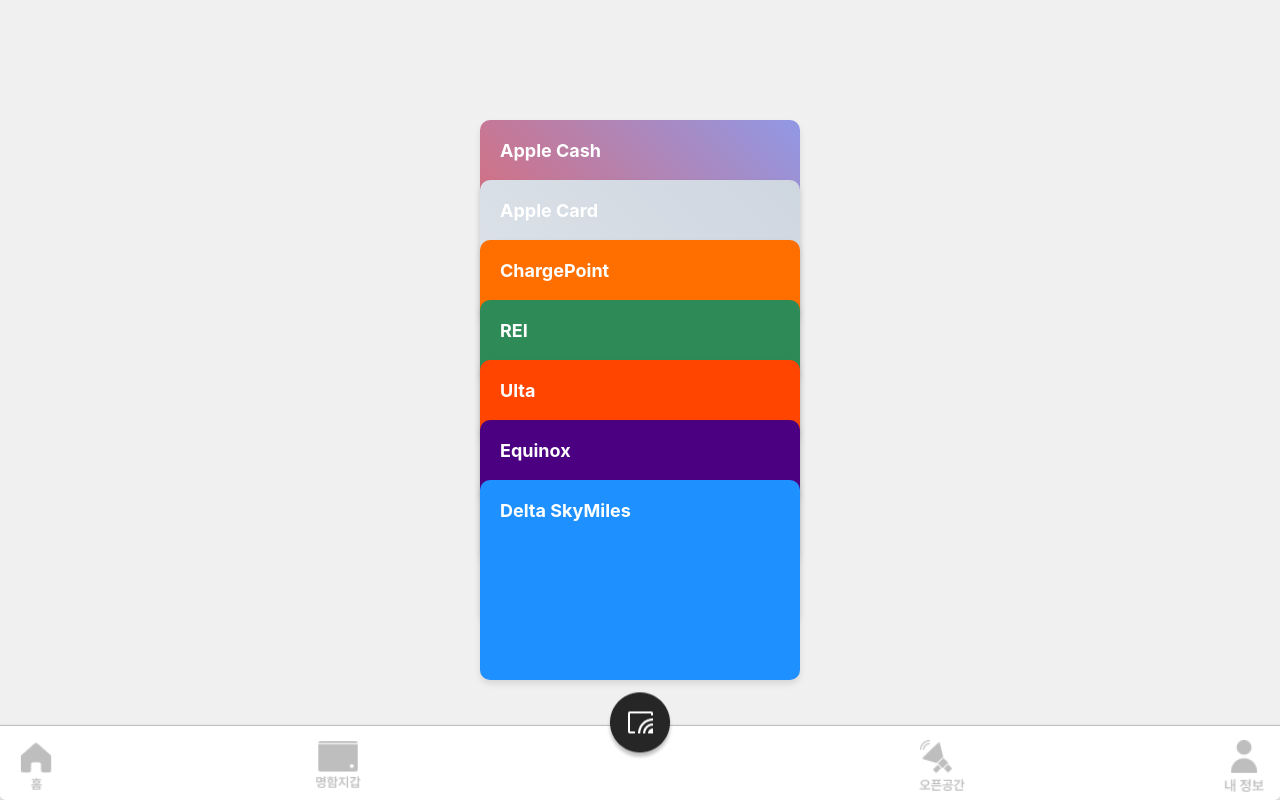
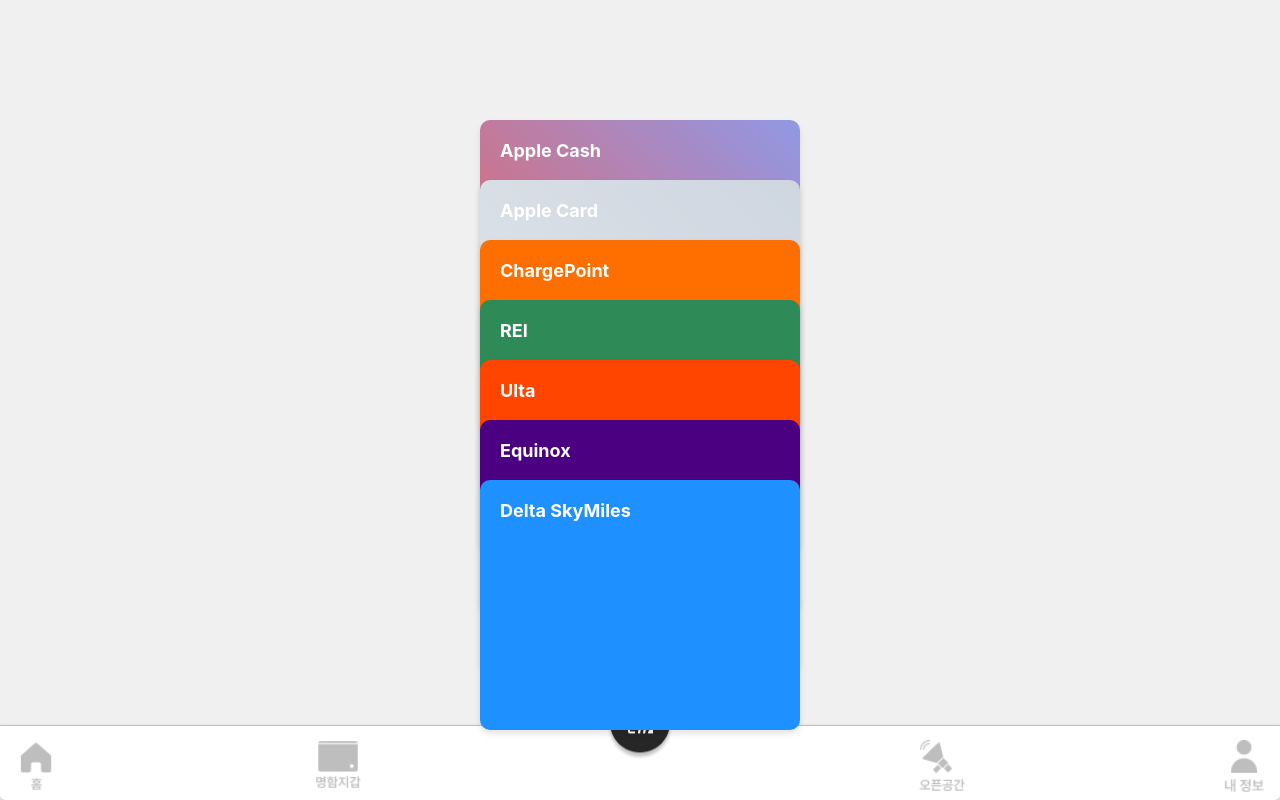
Before and after one commit to IntroMe-IM/IM_Frontend, a React (Create React App) app in the folder introme/: page /Wallet in a window 1280 px wide. Built offline with nearby package versions, Linux system fonts and the light colour scheme.

Commit message:
Add WalletPage

```diff
--- a/introme/src/WalletPage/Card.js
+++ b/introme/src/WalletPage/Card.js
@@ -1,21 +1,17 @@
 import React, { useRef, useEffect } from 'react';
 
-function Card({ card, index, expanded, expandCard }) {
+function Card({ card, index, extraExpanded, toggleCard }) {
     const cardRef = useRef(null);
 
     useEffect(() => {
-        if (expanded) {
-            cardRef.current.style.top = `${index * 60}px`;
-        } else {
-            cardRef.current.style.top = `${index * 60}px`;
-        }
-    }, [expanded, index]);
+        cardRef.current.style.zIndex = extraExpanded ? 20 : index;
+    }, [extraExpanded, index]);
 
     return (
         <div
             ref={cardRef}
-            className={`card ${card.className} ${expanded ? 'expanded' : ''}`}
-            onClick={() => expandCard(card.id)}
+            className={`card ${card.className} ${extraExpanded ? 'extra-expanded' : ''}`}
+            onClick={() => toggleCard(card.id)}
         >
             <div className="card-content">{card.content}</div>
         </div>
--- a/introme/src/WalletPage/Wallet.css
+++ b/introme/src/WalletPage/Wallet.css
@@ -11,11 +11,12 @@
     width: 320px;
     height: 70vh;
     position: relative;
+    margin: auto;
 }
 
 .card {
     width: 100%;
-    height: 200px;
+    height: 250px;
     background-color: #fff;
     border-radius: 10px;
     box-shadow: 0 4px 6px rgba(0, 0, 0, 0.1);
@@ -23,7 +24,7 @@
     left: 50%;
     transform: translateX(-50%);
     overflow: hidden;
-    transition: all 0.9s ease;
+    transition: top 0.6s linear, width 0.6s ease-in, height 0.6s ease-in, transform 0.3s ease;
     cursor: pointer;
 }
 
@@ -43,41 +44,38 @@
     background: linear-gradient(45deg, #dfe4ea, #ced6e0);
     color: black;
     top: 60px;
-    /* 간격을 더 넓게 설정 */
 }
 
 .chargepoint {
     background-color: #ff6f00;
     top: 120px;
-    /* 간격을 더 넓게 설정 */
 }
 
 .rei {
     background-color: #2e8b57;
     top: 180px;
-    /* 간격을 더 넓게 설정 */
 }
 
 .ulta {
     background-color: #ff4500;
     top: 240px;
-    /* 간격을 더 넓게 설정 */
 }
 
 .equinox {
     background-color: #4b0082;
     top: 300px;
-    /* 간격을 더 넓게 설정 */
 }
 
 .delta {
     background-color: #1e90ff;
     top: 360px;
-    /* 간격을 더 넓게 설정 */
 }
 
-.expanded {
-    width: 320px;
-    height: 200px;
-    z-index: 10;
+.extra-expanded {
+    top: 50%;
+    left: 50%;
+    width: 130%;
+    height: 40%;
+    transform: translate(-50%, -50%) scale(1.1);
+    z-index: 20;
 }
--- a/introme/src/WalletPage/Wallet.js
+++ b/introme/src/WalletPage/Wallet.js
@@ -14,14 +14,13 @@
 ];
 
 function Wallet() {
-    const [expandedCard, setExpandedCard] = useState(null);
+    const [extraExpandedCard, setExtraExpandedCard] = useState(null);
 
-    const expandCard = (cardId) => {
-        setExpandedCard(expandedCard === cardId ? null : cardId);
+    const toggleCard = (cardId) => {
+        setExtraExpandedCard(extraExpandedCard === cardId ? null : cardId);
     };
 
     return (
-
         <div className="main">
             <div className="wallet">
                 {cardsData.map((card, index) => (
@@ -29,16 +28,13 @@
                         key={card.id}
                         card={card}
                         index={index}
-                        expanded={expandedCard === card.id}
-                        expandCard={expandCard}
+                        extraExpanded={extraExpandedCard === card.id}
+                        toggleCard={toggleCard}
                     />
                 ))}
             </div>
             <NavBar />
         </div>
-
-
-
     );
 }
 
```
